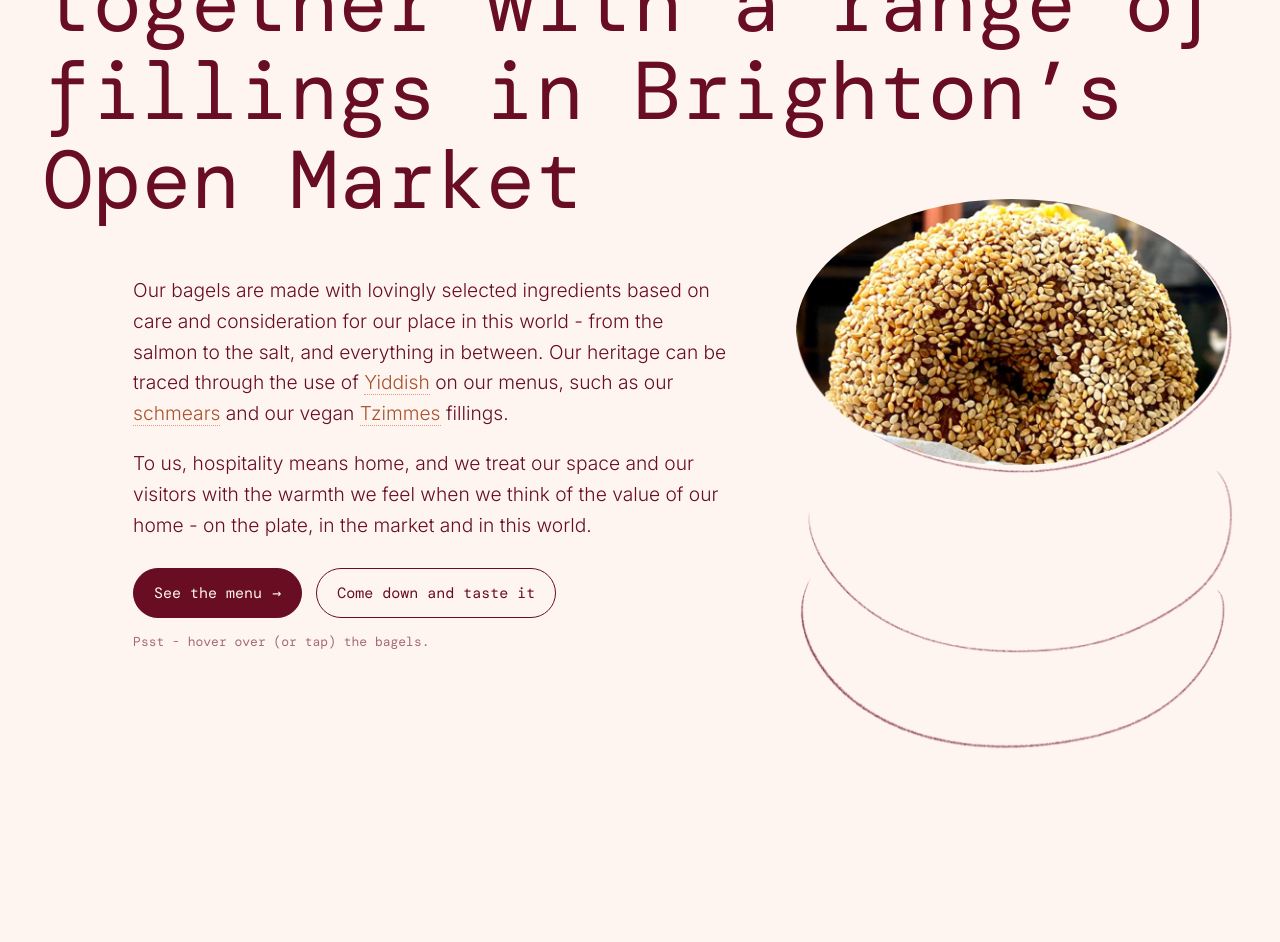
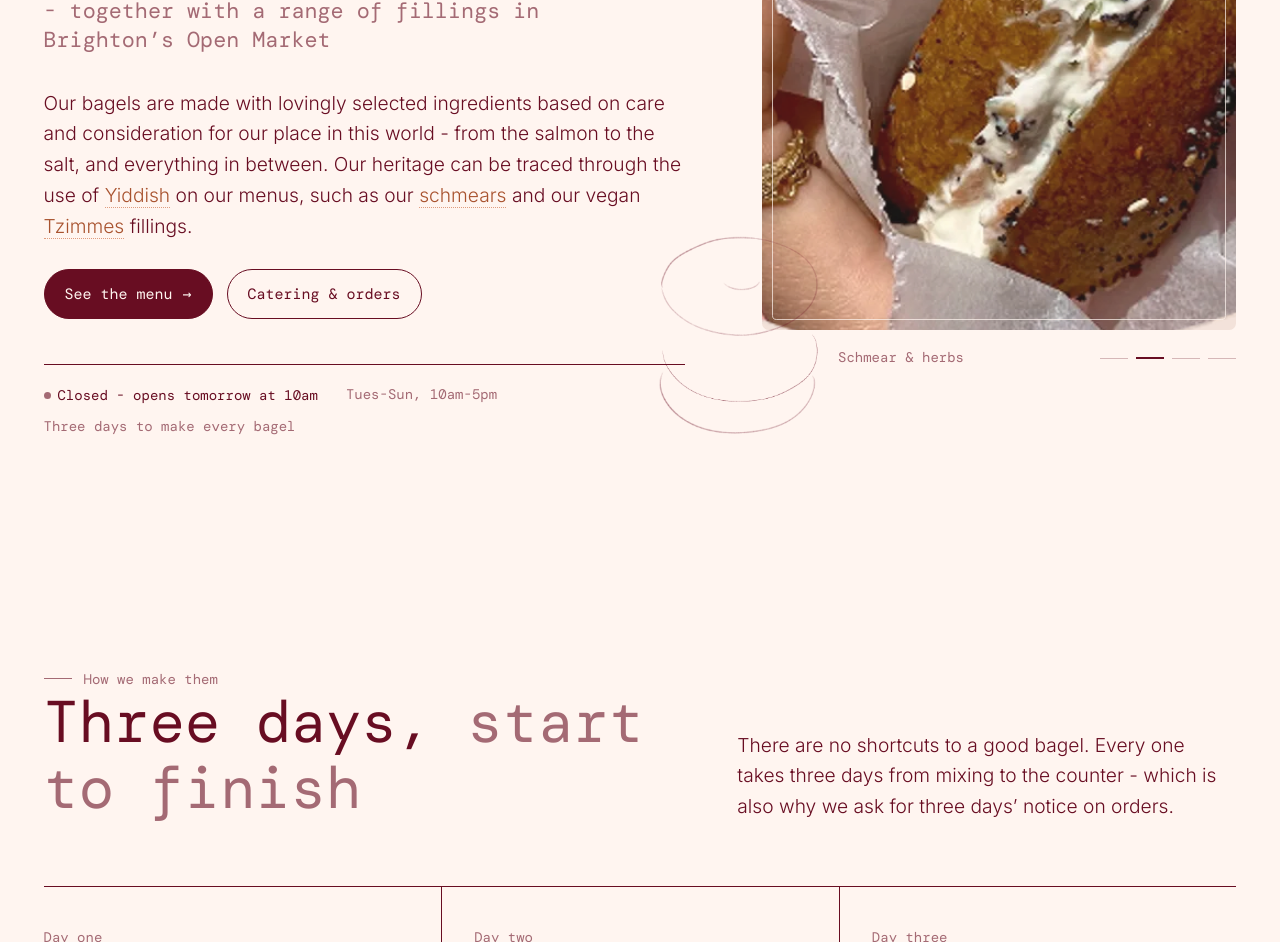
Before and after one commit to robear23/bayit, a plain HTML site: page index.html in a window 1280 px wide. Shown: the part 449-1391 px from the top of the page. Drawn offline with nearby package versions, Linux system fonts and the light colour scheme; a web font is replaced by a local one.

Commit message:
Bayit site: rework home hero - always-on photo slideshow, tighter headline
Co-Authored-By: Claude Opus 5.5 <noreply@anthropic.com>

```diff
--- a/assets/css/styles.css
+++ b/assets/css/styles.css
@@ -125,38 +125,43 @@ strong, b { font-weight: 400; }
 .section-head p { margin: 0; }
 
 /* ---------- Hero ---------- */
-.hero { position: relative; padding: clamp(56px, 8vw, 120px) 0 clamp(64px, 8vw, 120px); }
-.hero-grid { display: grid; grid-template-columns: 1fr minmax(300px, 440px); grid-template-areas: "title title" "copy art"; column-gap: clamp(24px, 5vw, 80px); align-items: start; }
-.hero h1 { grid-area: title; max-width: 15.5em; position: relative; z-index: 5; }
-.hero .bagel-stack { grid-area: art; margin-top: clamp(-40px, -2vw, 0px); }
-.hero .hero-copy { grid-area: copy; }
-.hero h1 .reveal-word { color: var(--soft); cursor: pointer; border-bottom: 1px dashed transparent; transition: color .3s; }
-.hero h1 .reveal-word:hover, .hero h1 .reveal-word:focus-visible { color: var(--ink); }
-.hero-copy { margin-top: clamp(32px, 4vw, 56px); padding-left: clamp(0px, 7vw, 100px); max-width: 760px; }
+.hero { position: relative; padding: clamp(40px, 6vw, 96px) 0 clamp(64px, 8vw, 120px); }
+.hero-grid { display: grid; grid-template-columns: minmax(0, 1.15fr) minmax(0, .85fr); grid-template-areas: "head media" "body media"; column-gap: clamp(32px, 6vw, 104px); align-items: end; }
+.hero-head { grid-area: head; }
+.hero-body { grid-area: body; align-self: start; }
+.hero-media { grid-area: media; align-self: center; }
+.hero-title { font-size: clamp(34px, 4.3vw, 64px); line-height: 1.1; margin: 0; }
+.hero-sub { font-family: var(--mono); font-weight: 300; font-size: clamp(18px, 1.7vw, 26px); line-height: 1.35; color: var(--soft); margin: .8em 0 0; max-width: 24em; }
+.hero-body .lede { margin-top: clamp(24px, 2.6vw, 36px); max-width: 34em; }
 .hero-actions { display: flex; flex-wrap: wrap; gap: 14px; margin-top: 28px; }
-.hint { font-family: var(--mono); font-size: 13px; color: var(--soft); margin-top: 14px; }
+.hero-facts { list-style: none; padding: 18px 0 0; margin: clamp(32px, 3.5vw, 48px) 0 0; border-top: var(--rule); display: flex; flex-wrap: wrap; gap: 8px 28px; font-family: var(--mono); font-size: 14px; color: var(--soft); }
+.hero-facts .open-status { color: var(--ink); }
 
-.bagel-stack { position: relative; width: 100%; max-width: 500px; aspect-ratio: 491 / 600; margin-left: auto; }
-.bagel-stack .layer { position: absolute; left: 0; width: 100%; height: auto; }
-.bagel-stack .l-top { top: 0; z-index: 3; }
-.bagel-stack .l-mid { top: 49%; z-index: 2; }
-.bagel-stack .l-bottom { top: 70%; z-index: 1; }
-.bagel-stack .float { animation: bob 7s var(--ease) infinite; }
-.bagel-stack .l-mid.float { animation-delay: -2.3s; }
-.bagel-stack .l-bottom.float { animation-delay: -4.6s; }
+.hero-media { position: relative; padding-bottom: clamp(40px, 5vw, 64px); }
+.slideshow { position: relative; aspect-ratio: 4 / 5; max-height: calc(100svh - 230px); min-height: 420px; width: 100%; margin-left: auto; border-radius: 999px 999px 28px 28px; overflow: hidden; background: #f3e2da; isolation: isolate; }
+.slideshow::after { content: ""; position: absolute; inset: 10px; border: 1px solid rgba(255, 245, 240, .7); border-radius: 999px 999px 20px 20px; pointer-events: none; z-index: 3; }
+.slide { position: absolute; inset: 0; margin: 0; opacity: 0; transition: opacity 1.1s var(--ease); }
+.slide img { width: 100%; height: 100%; object-fit: cover; transform: scale(1.12); }
+.slide.is-active { opacity: 1; z-index: 2; }
+.slide.is-active img { animation: kenburns 6.5s linear forwards; }
+.slide figcaption { position: absolute; width: 1px; height: 1px; overflow: hidden; clip: rect(0 0 0 0); }
+@keyframes kenburns { from { transform: scale(1.12); } to { transform: scale(1.02); } }
+.slide-meta { display: flex; justify-content: space-between; align-items: center; gap: 16px; margin-top: 16px; font-size: 14px; color: var(--soft); padding-left: 16%; }
+.slide-dots { display: flex; gap: 8px; }
+.slide-dots button { width: 28px; height: 18px; padding: 0; border: 0; background: none; cursor: pointer; position: relative; }
+.slide-dots button::before { content: ""; position: absolute; left: 0; right: 0; top: 50%; height: 1px; background: var(--soft); opacity: .45; }
+.slide-dots button[aria-current="true"]::before { background: var(--ink); opacity: 1; height: 2px; margin-top: -.5px; }
+
+.hero-sketch { position: absolute; left: -22%; bottom: 0; width: 34%; aspect-ratio: 491 / 600; z-index: 4; pointer-events: none; }
+.hero-sketch .layer { position: absolute; left: 0; width: 100%; height: auto; }
+.hero-sketch .l-top { top: 0; z-index: 3; }
+.hero-sketch .l-mid { top: 49%; z-index: 2; }
+.hero-sketch .l-bottom { top: 70%; z-index: 1; }
+.hero-sketch .float { animation: bob 7s var(--ease) infinite; }
+.hero-sketch .l-mid.float { animation-delay: -2.3s; }
+.hero-sketch .l-bottom.float { animation-delay: -4.6s; }
 @keyframes bob { 0%, 100% { transform: translateY(0); } 50% { transform: translateY(-6px); } }
-@media (prefers-reduced-motion: reduce) { .bagel-stack .float { animation: none; } }
-
-.photo-oval {
-  position: absolute; z-index: 4; left: 0; top: 0; width: 98%; aspect-ratio: 485 / 300;
-  border-radius: 50%; overflow: hidden; opacity: 0; transform: scale(.94);
-  transition: opacity .5s var(--ease), transform .6s var(--ease);
-  pointer-events: none;
-}
-.photo-oval img { position: absolute; inset: 0; width: 100%; height: 100%; object-fit: cover; opacity: 0; transition: opacity .5s var(--ease); }
-.photo-oval img.is-active { opacity: 1; }
-.bagel-stack.is-revealed .photo-oval { opacity: 1; transform: scale(1); }
-.bagel-stack { cursor: pointer; }
+@media (prefers-reduced-motion: reduce) { .hero-sketch .float, .slide.is-active img { animation: none; } .slide img { transform: none; } }
 
 /* ---------- Glossary words ---------- */
 .gloss { position: relative; color: var(--warm-deep); border-bottom: 1px dotted var(--warm); cursor: help; }
@@ -391,9 +396,11 @@ strong, b { font-weight: 400; }
 
   .hero-grid, .split, .band .wrap, .ig { grid-template-columns: 1fr; }
   .split--rev > :first-child { order: 0; }
-  .hero-grid { grid-template-columns: 1fr; grid-template-areas: "title" "art" "copy"; }
-  .hero .bagel-stack { max-width: 340px; width: 88%; margin: 32px auto 0; }
-  .hero-copy { padding-left: 0; }
+  .hero-grid { grid-template-columns: 1fr; grid-template-areas: "head" "media" "body"; row-gap: 32px; }
+  .hero-media { width: min(100%, 460px); margin: 0 auto; padding-bottom: 0; }
+  .slideshow { aspect-ratio: 1 / 1; min-height: 0; max-height: none; }
+  .hero-sketch { display: none; }
+  .slide-meta { padding-left: 0; }
   .days, .steps { grid-template-columns: 1fr; }
   .day, .day + .day { border-left: 0; padding: 28px 0 8px; }
   .day + .day { border-top: var(--rule); }
--- a/assets/js/main.js
+++ b/assets/js/main.js
@@ -58,35 +58,42 @@
     });
   }
 
-  /* Hero: the drawn bagel reveals a real one */
-  var stack = document.querySelector(".bagel-stack");
-  if (stack) {
-    var photos = stack.querySelectorAll(".photo-oval img");
-    var idx = 0;
-    var cycleTimer = null;
-    var show = function () {
-      photos.forEach(function (p, i) { p.classList.toggle("is-active", i === idx); });
-      stack.classList.add("is-revealed");
+  /* Hero: always-on photo slideshow */
+  var show = document.querySelector("[data-slideshow]");
+  if (show) {
+    var slides = show.querySelectorAll(".slide");
+    var caption = document.querySelector("[data-slide-caption]");
+    var dotsWrap = document.querySelector("[data-slide-dots]");
+    var current = 0;
+    var timer = null;
+    var reduceMotion = window.matchMedia("(prefers-reduced-motion: reduce)").matches;
+    var dots = Array.prototype.map.call(slides, function (s, i) {
+      var b = document.createElement("button");
+      b.type = "button";
+      b.setAttribute("aria-label", "Show photo " + (i + 1) + " of " + slides.length);
+      b.addEventListener("click", function () { go(i); restart(); });
+      dotsWrap.appendChild(b);
+      return b;
+    });
+    dotsWrap.parentNode.removeAttribute("aria-hidden");
+    var go = function (i) {
+      current = (i + slides.length) % slides.length;
+      slides.forEach(function (s, k) {
+        s.classList.toggle("is-active", k === current);
+        s.setAttribute("aria-hidden", k === current ? "false" : "true");
+      });
+      dots.forEach(function (d, k) { d.setAttribute("aria-current", k === current ? "true" : "false"); });
+      if (caption) caption.textContent = slides[current].querySelector("figcaption").textContent;
     };
-    var hide = function () { stack.classList.remove("is-revealed"); };
-    var next = function () { idx = (idx + 1) % photos.length; show(); };
-    var startCycle = function () { show(); clearInterval(cycleTimer); cycleTimer = setInterval(next, 1600); };
-    var stopCycle = function () { clearInterval(cycleTimer); hide(); };
-
-    document.querySelectorAll("[data-reveal-trigger]").forEach(function (t) {
-      t.addEventListener("mouseenter", startCycle);
-      t.addEventListener("mouseleave", stopCycle);
-      t.addEventListener("focus", startCycle);
-      t.addEventListener("blur", stopCycle);
-      t.addEventListener("click", function (e) {
-        e.preventDefault();
-        if (stack.classList.contains("is-revealed")) { next(); } else { startCycle(); clearInterval(cycleTimer); }
-      });
+    var restart = function () {
+      clearInterval(timer);
+      if (!reduceMotion) timer = setInterval(function () { go(current + 1); }, 4500);
+    };
+    document.addEventListener("visibilitychange", function () {
+      if (document.hidden) { clearInterval(timer); } else { restart(); }
     });
-    // Touch screens never hover, so show one real bagel shortly after load.
-    if (window.matchMedia("(hover: none)").matches) {
-      setTimeout(function () { show(); }, 1400);
-    }
+    go(0);
+    restart();
   }
 
   /* Scroll reveals and line drawings */
--- a/index.html
+++ b/index.html
@@ -87,27 +87,41 @@
 <section class="hero">
   <div class="wrap">
     <div class="hero-grid">
-      <h1 class="display reveal">We bake fresh <a href="#bagels" class="reveal-word" data-reveal-trigger aria-label="bagels - show photos">bagels</a> daily with craft &amp; care, together with a range of fillings in Brighton’s Open Market</h1>
-      <div class="bagel-stack reveal" data-delay="2" data-reveal-trigger role="img" aria-label="A hand-drawn stack of three bagels. Hover or tap to see the real thing.">
-        <img class="layer l-top float" src="/assets/img/bagel-top.png" alt="" width="485" height="314">
-        <img class="layer l-mid float" src="/assets/img/bagel-mid.png" alt="" width="491" height="220">
-        <img class="layer l-bottom float" src="/assets/img/bagel-bottom.png" alt="" width="491" height="214">
-        <div class="photo-oval" aria-hidden="true">
-          <img src="/assets/img/bagel-photo-2.webp" alt="" class="is-active">
-          <img src="/assets/img/bagel-photo-3.webp" alt="" loading="lazy">
-          <img src="/assets/img/bagel-photo-1.webp" alt="" loading="lazy">
-          <img src="/assets/img/bagel-photo-4.webp" alt="" loading="lazy">
+      <div class="hero-head">
+        <p class="eyebrow reveal">Bagel bakery &middot; Unit 26, Brighton Open Market</p>
+        <h1 class="display hero-title reveal">We bake fresh bagels daily with craft &amp; care</h1>
+        <p class="hero-sub reveal" data-delay="1">- together with a range of fillings in Brighton’s Open Market</p>
+      </div>
+      <div class="hero-body">
+        <p class="lede reveal" data-delay="1">Our bagels are made with lovingly selected ingredients based on care and consideration for our place in this world - from the salmon to the salt, and everything in between. Our heritage can be traced through the use of <span class="gloss" tabindex="0" data-def="The everyday language of Jewish communities in Central and Eastern Europe.">Yiddish</span> on our menus, such as our <span class="gloss" tabindex="0" data-def="Schmear: a generous spread, usually soft cheese, on a bagel.">schmears</span> and our vegan <span class="gloss" tabindex="0" data-def="Tzimmes: Yiddish for sweet. A traditional dish of soft braised carrots.">Tzimmes</span> fillings.</p>
+        <div class="hero-actions reveal" data-delay="2">
+          <a class="btn btn--solid" href="/menu/">See the menu <span class="arrow" aria-hidden="true">→</span></a>
+          <a class="btn" href="/cateringwholesale/">Catering &amp; orders</a>
+        </div>
+        <ul class="hero-facts reveal" data-delay="3">
+          <li><span class="open-status" data-open-status>Open 10-5pm</span></li>
+          <li>Tues-Sun, 10am-5pm</li>
+          <li>Three days to make every bagel</li>
+        </ul>
+      </div>
+
+      <div class="hero-media reveal" data-delay="1">
+        <div class="slideshow" data-slideshow aria-roledescription="carousel" aria-label="Photos of our bagels">
+          <figure class="slide is-active"><img src="/assets/img/bagel-photo-2.webp" alt="A sesame bagel, thickly coated in toasted seeds" width="900" height="576" fetchpriority="high"><figcaption>Sesame</figcaption></figure>
+          <figure class="slide"><img src="/assets/img/bagel-photo-3.webp" alt="A filled bagel with soft cheese, held in a paper wrap" width="900" height="576" loading="lazy"><figcaption>Schmear &amp; herbs</figcaption></figure>
+          <figure class="slide"><img src="/assets/img/bagel-photo-1.webp" alt="A dark, glossy bagel on brown paper with a Bāyit sticker" width="900" height="576" loading="lazy"><figcaption>Fresh from the oven</figcaption></figure>
+          <figure class="slide"><img src="/assets/img/bagel-photo-4.webp" alt="A seeded bagel in a paper wrap, outside in the sun" width="900" height="576" loading="lazy"><figcaption>Lunch in the market</figcaption></figure>
+        </div>
+        <div class="slide-meta mono" aria-hidden="true">
+          <span data-slide-caption>Sesame</span>
+          <span class="slide-dots" data-slide-dots></span>
+        </div>
+        <div class="hero-sketch" aria-hidden="true">
+          <img class="layer l-top float" src="/assets/img/bagel-top.png" alt="" width="485" height="314">
+          <img class="layer l-mid float" src="/assets/img/bagel-mid.png" alt="" width="491" height="220">
+          <img class="layer l-bottom float" src="/assets/img/bagel-bottom.png" alt="" width="491" height="214">
         </div>
       </div>
-    <div class="hero-copy reveal" data-delay="1">
-      <p class="lede">Our bagels are made with lovingly selected ingredients based on care and consideration for our place in this world - from the salmon to the salt, and everything in between. Our heritage can be traced through the use of <span class="gloss" tabindex="0" data-def="The everyday language of Jewish communities in Central and Eastern Europe.">Yiddish</span> on our menus, such as our <span class="gloss" tabindex="0" data-def="Schmear: a generous spread, usually soft cheese, on a bagel.">schmears</span> and our vegan <span class="gloss" tabindex="0" data-def="Tzimmes: Yiddish for sweet. A traditional dish of soft braised carrots.">Tzimmes</span> fillings.</p>
-      <p class="lede">To us, hospitality means home, and we treat our space and our visitors with the warmth we feel when we think of the value of our home - on the plate, in the market and in this world.</p>
-      <div class="hero-actions">
-        <a class="btn btn--solid" href="/menu/">See the menu <span class="arrow" aria-hidden="true">→</span></a>
-        <a class="btn" href="/findus/">Come down and taste it</a>
-      </div>
-      <p class="hint">Psst - hover over (or tap) the bagels.</p>
-    </div>
     </div>
   </div>
 </section>
@@ -233,6 +247,7 @@
       <h2 class="h-lg">A brother and sister, a little kitchen and a lot of care</h2>
       <p class="lede" style="margin-top:24px">Bāyit is run by siblings Oli and Abi. Oli has spent more than a decade cooking and baking in kitchens from London to New Zealand and Italy. Abi grows herbs and leaves on her allotment in Hollingdean, forages the coast every week and makes the seasonal cordial.</p>
       <p>Together they opened Unit 26 in Brighton’s Open Market in February 2025, with one simple rule: no corners cut - on the plate, in the market and in this world.</p>
+      <p>To us, hospitality means home, and we treat our space and our visitors with the warmth we feel when we think of the value of our home - on the plate, in the market and in this world.</p>
       <a class="btn" href="/suppliers/" style="margin-top:12px">Meet our suppliers <span class="arrow" aria-hidden="true">→</span></a>
     </div>
   </div>
```
Also changed, not shown: _src/pages/home.html (+34 -19 lines).
